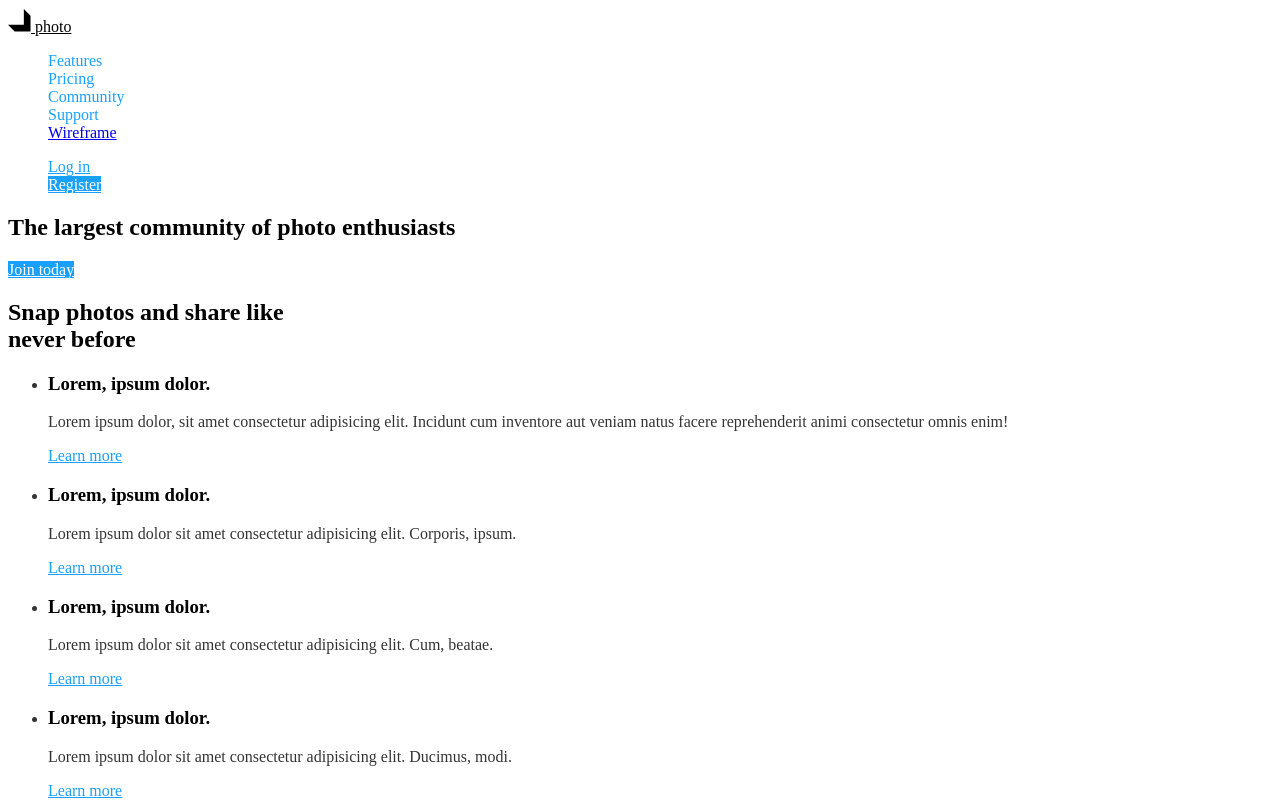
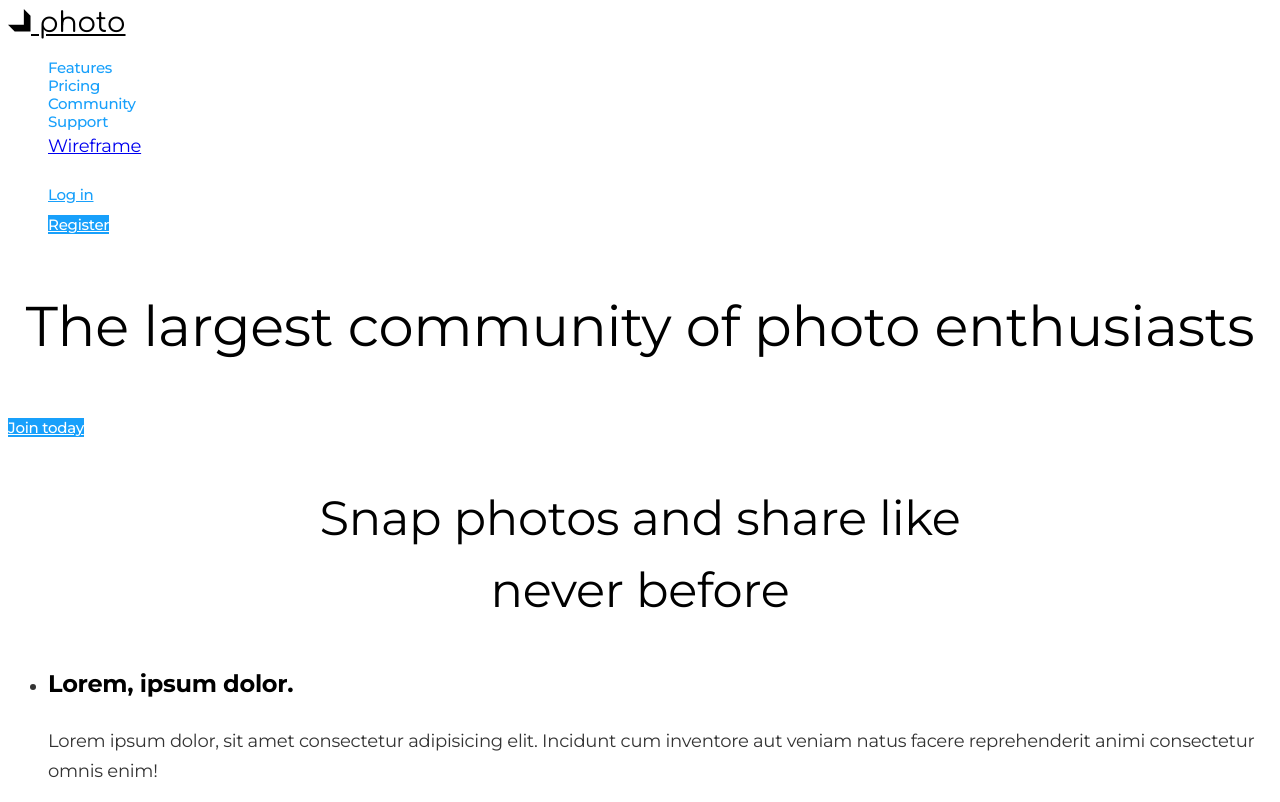
Before and after one commit to Te-tiana/practice-repeta-photocommunity, a plain HTML site: page index.html in a window 1280 px wide. Shown: the top 802 px of the page. Drawn offline with Linux system fonts and the light colour scheme.

Commit message:
improved CSS
new feautres added

```diff
--- a/css/styles.css
+++ b/css/styles.css
@@ -8,10 +8,20 @@
     body {
     color: var(--primary-text-color);
     background-color: var(--primary-white-color);
+
+    font-family: Montserrat, sans-serif;
+    font-size: 18px;
+    line-height: 1.67;
+    letter-spacing: -0.015em;
 }
 
+/* Logo */
 .logo {
     color: var(--title-text-color);
+
+    font-family: Comfortaa, cursive;
+    font-size: 28px;
+    line-height: 1.14;
 }
 
 .logo:hover,
@@ -28,6 +38,10 @@ list-style: none;
 
 .site-nav .link {
     color: var(--accent-color);
+
+    font-weight: 500;
+    font-size: 15px;
+    line-height: 1.2;
 }
 
 .site-nav .link:hover,
@@ -38,23 +52,43 @@ color: var(--title-text-color);
 /* Hero */
 .hero-title {
     color: var(--title-text-color);
+
+    font-weight: 400;
+    font-size: 56px;
+    line-height: 1.43;
+    text-align: center;
+
 }
 
 /* Section */
 .section-title {
 color: var(--title-text-color);
 
+font-weight: 400;
+font-size: 48px;
+line-height: 1.5;
+text-align: center;
+
 }
 
 /* Features */
 .feature-list .title {
     color: var(--title-text-color);
+    font-weight: 700;
+    font-size: 24px;
+    line-height: 1.5;
+
 }
 
 /* .feature-list .link {
     color:  var(--accent-color);
 } */
 
+.feature.list .text {
+    font-size: 18px;
+    line-height: 1.67;
+
+}
 /* Examples */
 .work-list .title {
     color: var(--title-text-color);
@@ -64,11 +98,16 @@ color: var(--title-text-color);
 .button {
     color: var(--title-text-color);
     background-color: var(--primary-white-color);
+
+    font-weight: 500;
+    font-size: 15px;
+    line-height: 1.2;
 }
 
 .button.primary {
     color: var(--primary-white-color);
 background-color: var(--accent-color);
+
 border-color: transparent;
 }
 
@@ -77,8 +116,3 @@ border-color: transparent;
     background-color: var(--primary-white-color);
     border-color:
 }
-
-
-
-
-#F5F5F5;
--- a/index.html
+++ b/index.html
@@ -4,6 +4,7 @@
     <meta charset="UTF-8">
     <meta name="viewport" content="width=device-width, initial-scale=1.0">
     <title>Document</title>
+    <link href="https://fonts.googleapis.com/css2?family=Comfortaa&family=Montserrat:wght@400;500;700&display=swap" rel="stylesheet">
     <link rel="stylesheet" href="./css/styles.css">
 </head>
 <body>
@@ -45,23 +46,23 @@
     <ul class="feature-list">
         <li>
             <h3 class="title">Lorem, ipsum dolor.</h3>
-            <p>Lorem ipsum dolor, sit amet consectetur adipisicing elit. Incidunt cum inventore aut veniam natus facere
+            <p class="text">Lorem ipsum dolor, sit amet consectetur adipisicing elit. Incidunt cum inventore aut veniam natus facere
                 reprehenderit animi consectetur omnis enim!</p>
         </li>
         <a class="button secondary" href="#">Learn more</a>
         <li>
             <h3 class="title">Lorem, ipsum dolor.</h3>
-            <p>Lorem ipsum dolor sit amet consectetur adipisicing elit. Corporis, ipsum.</p>
+            <p class="text">Lorem ipsum dolor sit amet consectetur adipisicing elit. Corporis, ipsum.</p>
             <a class="button secondary" href="#">Learn more</a>
         </li>
         <li>
             <h3 class="title">Lorem, ipsum dolor.</h3>
-            <p>Lorem ipsum dolor sit amet consectetur adipisicing elit. Cum, beatae.</p>
+            <p class="text">Lorem ipsum dolor sit amet consectetur adipisicing elit. Cum, beatae.</p>
             <a class="button secondary" href="#">Learn more</a>
         </li>
         <li>
             <h3 class="title">Lorem, ipsum dolor.</h3>
-            <p>Lorem ipsum dolor sit amet consectetur adipisicing elit. Ducimus, modi.</p>
+            <p class="text">Lorem ipsum dolor sit amet consectetur adipisicing elit. Ducimus, modi.</p>
             <a class="button secondary" href="#">Learn more</a>
         </li>
     </ul>
```
